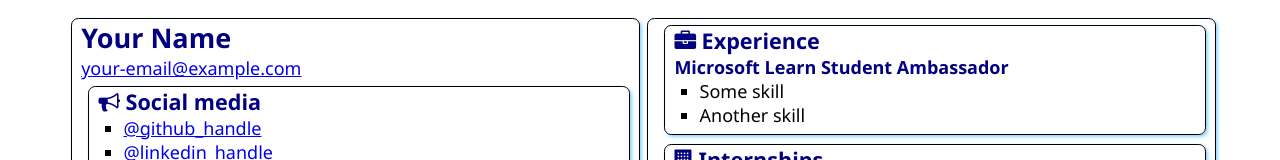
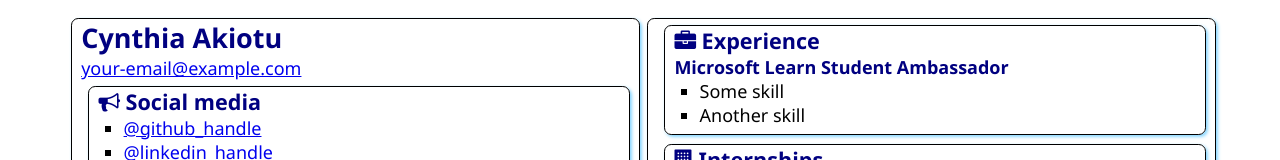
Before and after one commit to cyndyakiotu/SATechnicalOnboarding, a plain HTML site: page src/index.html in a window 1280 px wide. Shown: the top 160 px of the page. Drawn offline with Linux system fonts and the light colour scheme.

Commit message:
added my name
Updating my profile

```diff
--- a/src/index.html
+++ b/src/index.html
@@ -12,7 +12,7 @@
 <body>
     <main>
         <article class="box">
-            <h1>Your Name</h1>
+            <h1> Cynthia Akiotu</h1>
             <div><a href="mailto:your.email@example.com">your-email@example.com</a></div>
 
             <section class="box">
```
